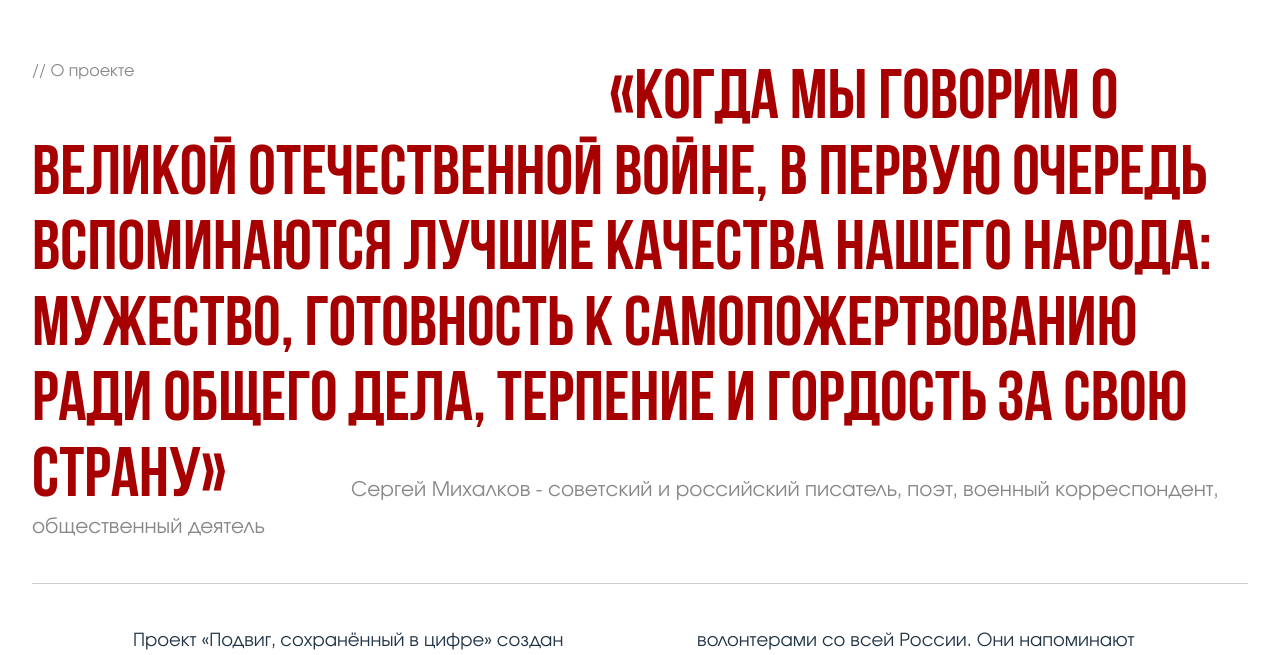
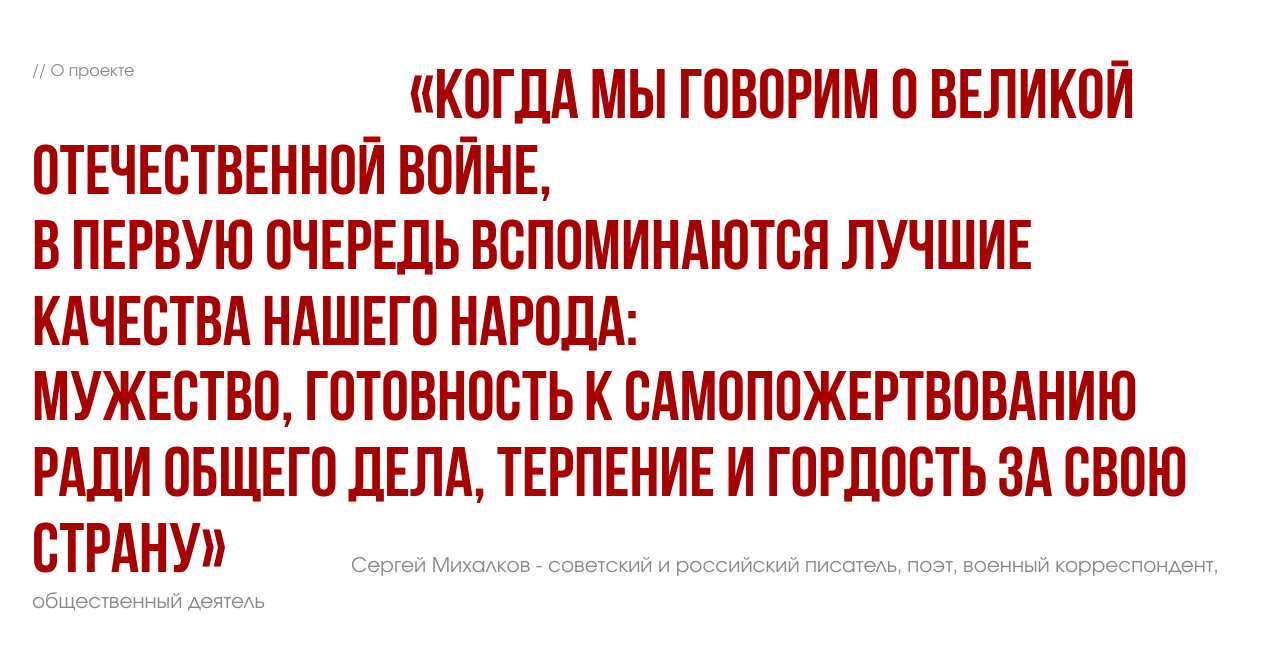
Before and after one commit to oGooner1886/memory-board, a React (Vite) app: page / in a window 1280 px wide. Shown: the part 134-789 px from the top of the page. Built offline with nearby package versions, Linux system fonts and the light colour scheme.

Commit message:
поправил положеиие цитаты

```diff
--- a/src/components/Main/AboutProject/AboutProject.jsx
+++ b/src/components/Main/AboutProject/AboutProject.jsx
@@ -11,7 +11,7 @@ export default function AboutProject(){
         <div className={`${stylesGeneral.container} ${styles.container}`}>
             <div className={styles.title}>
                 <span className={`${stylesGeneral['grey-text']} ${styles.anchor}`}>{varT.anchorTitle}</span>
-                <span className={`${styles['red-text']}`}>{varT.greatQuote[0]} {varT.greatQuote[1]}</span>
+                <span className={`${styles['red-text']}`}>{varT.greatQuote[0]} <br /> {varT.greatQuote[1]}</span>
                 <br />
                 <span className={styles['red-text']}>{varT.greatQuote[2]} {varT.greatQuote[3]}</span>
                 <span className={`${stylesGeneral['grey-text']} ${styles.signature}`}>{varT.authorGreatQuote}</span>
--- a/src/components/Main/AboutProject/styles.module.css
+++ b/src/components/Main/AboutProject/styles.module.css
@@ -11,7 +11,7 @@
 .anchor{
     font-size: 16px;
     vertical-align: top;
-    padding-right: 475px;
+    padding-right: 275px;
 }
 
 .red-text {
```
